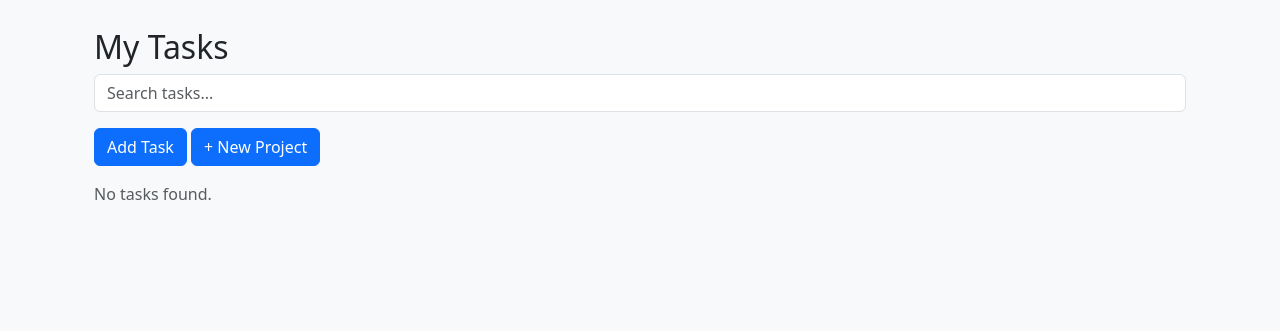
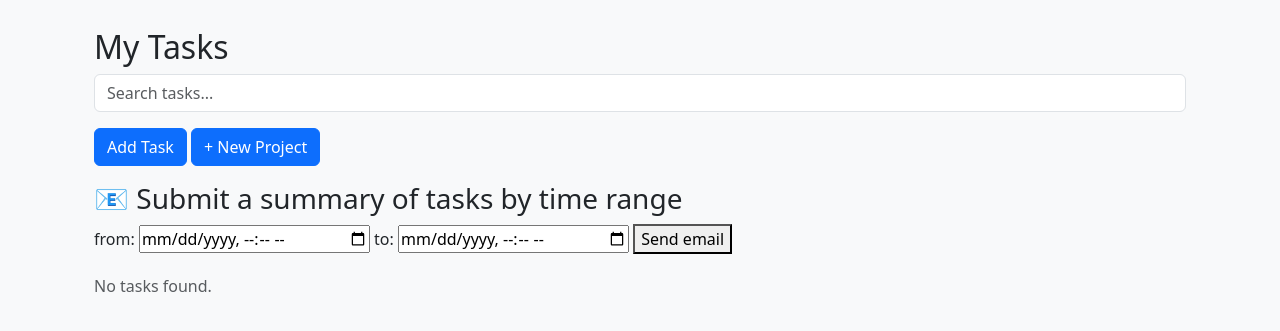
Before and after one commit to SuleimanAlqassem/Axsos_Boot_camp_project, a Django app: page /tasks/dashboard/ in a window 1280 px wide. Shown: the part 56-387 px from the top of the page. Run offline with Django 5.2, Linux system fonts and the light colour scheme; the visitor is signed in with stand-in values (Sample User, id 1); data that the repository does not hold is empty; some libraries are stand-ins or nearby versions.

Commit message:
Integrate Gmail SMTP, add task summary API with date range, frontend form, and email on task creation

```diff
--- a/tasks/urls.py
+++ b/tasks/urls.py
@@ -18,4 +18,6 @@ urlpatterns = [
     path('trash/delete/<int:pk>/', views.delete_task_permanent, name='delete_task_permanent'),
     path('trash/empty/', views.empty_trash, name='empty_trash'),
     path('about/', views.about_page, name='about'),
-    ]
+    path('api/send-tasks-by-range/', views.send_tasks_by_range, name='send_tasks_by_range'),
+    # path('api/send-today-tasks/', views.send_today_tasks, name='send_today_tasks'),
+]
--- a/tasks/views.py
+++ b/tasks/views.py
@@ -4,6 +4,10 @@ from .forms import TaskForm,ProjectForm
 from django.contrib.auth.decorators import login_required
 from django.http import JsonResponse
 from django.template.loader import render_to_string
+from .utils.email import send_task_summary_email
+from .utils.email import send_task_created_email
+from django.utils import timezone
+from datetime import datetime, time
 
 
 @login_required
@@ -24,6 +28,8 @@ def ajax_task_create(request):
             task = form.save(commit=False)
             task.owner = request.user
             task.save()
+            #using Gmail API for sending Email
+            send_task_created_email(request.user.email, task)
             return JsonResponse({'success': True})
         return JsonResponse({'success': False, 'errors': form.errors})
     else:
@@ -137,3 +143,40 @@ def empty_trash(request):
 @login_required
 def about_page(request):
     return render(request, 'tasks/about.html')
+
+# Gmail API
+# views.py
+# @login_required
+# def send_today_tasks(request):
+#     today = timezone.now().date()
+#     # tasks = Task.objects.filter(owner=request.user, updated_at__date=today)
+#     from datetime import datetime, time
+
+#     start = datetime.combine(today, time.min)
+#     end = datetime.combine(today, time.max)
+#     tasks = Task.objects.filter(owner=request.user, updated_at__range=(start, end))
+
+#     if tasks.exists():
+#         send_task_summary_email(request.user.email, tasks)
+#         return JsonResponse({'success': True, 'message': 'Email sent successfully'})
+#     else:
+#         return JsonResponse({'success': False, 'message': 'No tasks for today'})
+@login_required
+def send_tasks_by_range(request):
+    if request.method == 'POST':
+        start_str = request.POST.get('start')
+        end_str = request.POST.get('end')
+
+        try:
+            start = datetime.fromisoformat(start_str)
+            end = datetime.fromisoformat(end_str)
+        except Exception:
+            return JsonResponse({'success': False, 'message': 'Invalid date format'})
+
+        tasks = Task.objects.filter(owner=request.user, updated_at__range=(start, end))
+
+        if tasks.exists():
+            send_task_summary_email(request.user.email, tasks)
+            return JsonResponse({'success': True, 'message': 'Email sent successfully'})
+        else:
+            return JsonResponse({'success': False, 'message': 'No tasks in selected range'})
--- a/templates/tasks/task_main.html
+++ b/templates/tasks/task_main.html
@@ -12,6 +12,16 @@
   <button class="btn btn-primary mb-3" id="add-task-btn" data-title="Create Task">Add Task</button>
   <!-- add Project -->
   <button class="btn btn-primary mb-3" id="add-project-btn" data-title="Create Project">+ New Project</button>
+  <h3>📧 Submit a summary of tasks by time range</h3>
+  <form id="sendTasksForm" style="margin-bottom: 20px;">
+    <label for="start">from:</label>
+    <input type="datetime-local" name="start" required>
+    <label for="end">to:</label>
+    <input type="datetime-local" name="end" required>
+    <button type="submit">Send email</button>
+  </form>
+  <div id="emailStatus" style="margin-top: 10px; font-weight: bold;"></div>
+
   <!-- tasks list -->
   <div id="task-container">
     {% include 'tasks/partials/task_list.html' %}
@@ -229,6 +239,26 @@ document.addEventListener('submit', function (e) {
   }
 });
 });
+
+
+document.getElementById('sendTasksForm').addEventListener('submit', function(e) {
+  e.preventDefault();
+  const formData = new FormData(this);
+
+  fetch('/tasks/api/send-tasks-by-range/', {
+    method: 'POST',
+    headers: {
+      'X-CSRFToken': '{{ csrf_token }}'
+    },
+    body: formData
+  })
+  .then(res => res.json())
+  .then(data => {
+    const statusDiv = document.getElementById('emailStatus');
+    statusDiv.textContent = data.message;
+    statusDiv.style.color = data.success ? 'green' : 'red';
+  });
+});
 </script>
 
 {% endblock %}
```
Also changed, not shown: taskmanager/settings.py (+8 -0 lines), tasks/utils/email.py (added, +40 -0 lines).
